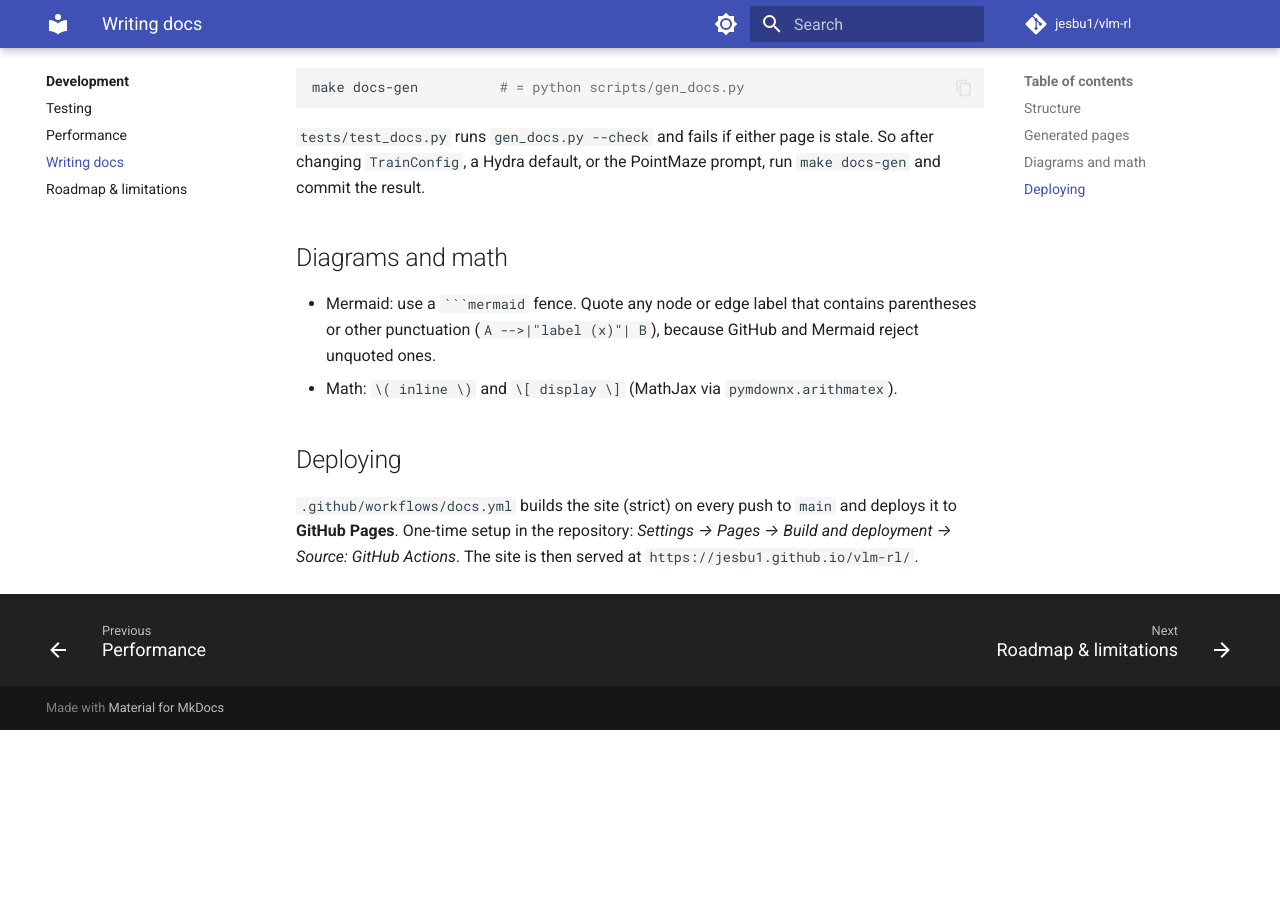
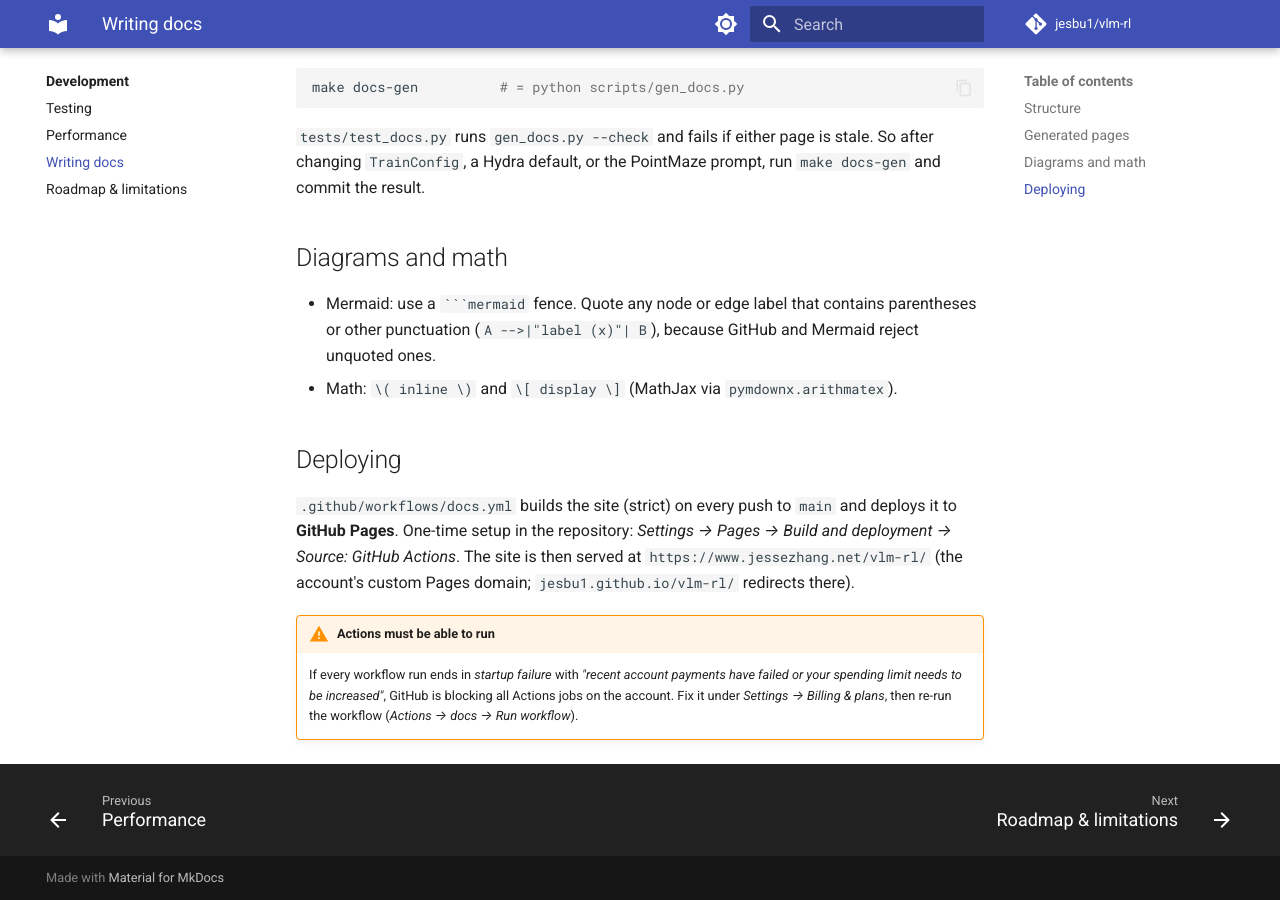
Before and after one commit to jesbu1/vlm-rl, an MkDocs documentation site: the page built from docs/development/docs.md, in a window 1280 px wide and 900 px high, scrolled down 749 px. Built offline with MkDocs 1.6.1 and Material for MkDocs 9.7.7, drawn with Linux system fonts in a browser that asks for light colours; comment, search, counter and statistics services are not loaded; before the commit the page ends 1479 px from its top, so only the background shows below that.

Commit message:
Docs: site_url on the account's custom Pages domain; note Actions billing startup failure
Co-Authored-By: Claude Opus 5.5 <noreply@anthropic.com>

```diff
--- a/docs/development/docs.md
+++ b/docs/development/docs.md
@@ -41,4 +41,10 @@ make docs-gen          # = python scripts/gen_docs.py
 
 `.github/workflows/docs.yml` builds the site (strict) on every push to `main` and deploys it to
 **GitHub Pages**. One-time setup in the repository: *Settings → Pages → Build and deployment →
-Source: GitHub Actions*. The site is then served at `https://jesbu1.github.io/vlm-rl/`.
+Source: GitHub Actions*. The site is then served at `https://www.jessezhang.net/vlm-rl/` (the account's
+custom Pages domain; `jesbu1.github.io/vlm-rl/` redirects there).
+
+!!! warning "Actions must be able to run"
+    If every workflow run ends in *startup failure* with *"recent account payments have failed or your
+    spending limit needs to be increased"*, GitHub is blocking all Actions jobs on the account. Fix it
+    under *Settings → Billing & plans*, then re-run the workflow (*Actions → docs → Run workflow*).
--- a/mkdocs.yml
+++ b/mkdocs.yml
@@ -1,6 +1,6 @@
 site_name: vlmrl
 site_description: Minimal multi-turn VLM-RL (PEAR-style) for any Hugging Face VLM, any environment, any reward
-site_url: https://jesbu1.github.io/vlm-rl/
+site_url: https://www.jessezhang.net/vlm-rl/
 repo_url: https://github.com/jesbu1/vlm-rl
 repo_name: jesbu1/vlm-rl
 edit_uri: edit/main/docs/
```
Also changed, not shown: README.md (+1 -1 lines).
